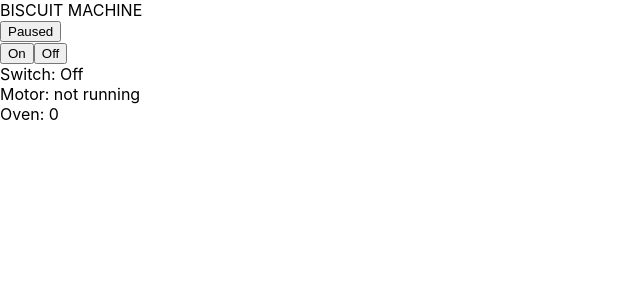
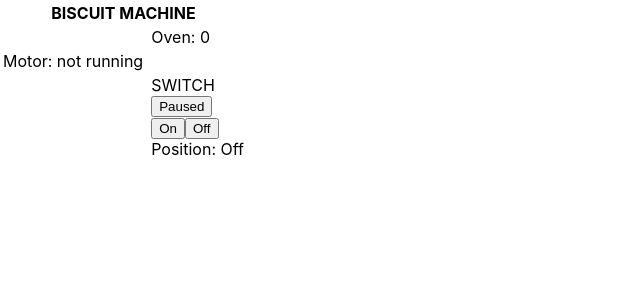
Before and after one commit to P1ndl3sk1n/the-biscuit-machine, a React (Create React App) app: page / in a window 1280 px wide. Shown: the top 300 px of the page, without its empty margins (0-640 px from the left). Built offline with nearby package versions, Linux system fonts and the light colour scheme.

Commit message:
reoder elements in machine layout

```diff
--- a/src/BiscuitMachine.tsx
+++ b/src/BiscuitMachine.tsx
@@ -63,10 +63,32 @@ class BiscuitMachine extends React.Component<{}, BiscuitMachineState> {
     render() {
         return (
             <div>
-                BISCUIT MACHINE
-                <Switch onPositionChanged={this.positionChanged}/>
-                <Motor isOn={this.state.isMotorOn} />
-                <Oven isHeatingElementOn={this.state.isHeatingElementOn} onGetTemperature={this.getTemperature} />
+                <table>
+                    <tr>
+                        <th colSpan={3}>
+                            BISCUIT MACHINE
+                        </th>
+                    </tr>
+                    <tr>
+                        <td></td>
+                        <td></td>
+                        <td>
+                            <Oven isHeatingElementOn={this.state.isHeatingElementOn} onGetTemperature={this.getTemperature} />
+                        </td>
+                    </tr>
+                    <tr>
+                        <td>
+                            <Motor isOn={this.state.isMotorOn} />
+                        </td>
+                    </tr>
+                    <tr>
+                        <td></td>
+                        <td></td>
+                        <td>
+                            <Switch onPositionChanged={this.positionChanged}/>
+                        </td>
+                    </tr>
+                </table>
             </div>
         )
     }
--- a/src/machine-elements/Switch.tsx
+++ b/src/machine-elements/Switch.tsx
@@ -28,13 +28,14 @@ class Switch extends React.Component<SwitchProps, SwitchState>  {
     render() {
         return (
             <div>
+                <div>SWITCH</div>
                 <button onClick={() => this.setSwitchPosition(SwitchPosition.Paused)}>{SwitchPosition.Paused}</button>
                 <div>
                     <button onClick={() => this.setSwitchPosition(SwitchPosition.On)}>{SwitchPosition.On}</button>
                     <button onClick={() => this.setSwitchPosition(SwitchPosition.Off)}>{SwitchPosition.Off}</button>
                 </div>
                 <div>
-                    Switch: {this.state.position}
+                    Position: {this.state.position}
                 </div>
             </div>
         );
```
